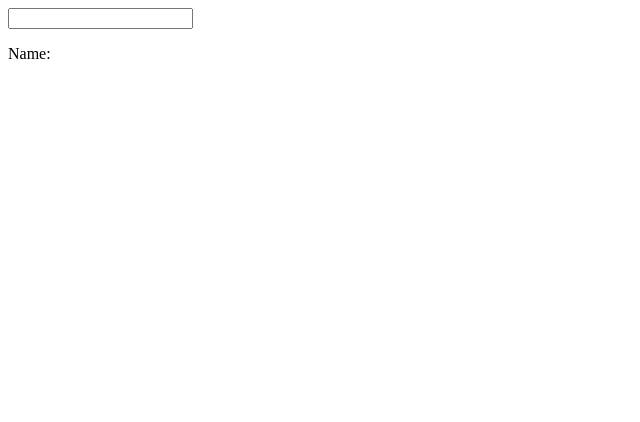
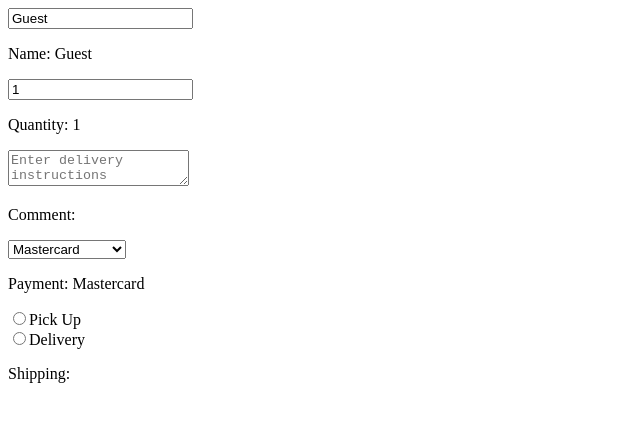
Before and after one commit to marykhodaparast/second_ReactJs, a React (Vite) app in the folder vite-project/: page / in a window 1280 px wide. Shown: the top 422 px of the page, without its empty margins (0-640 px from the left). Built offline with nearby package versions, Linux system fonts and the light colour scheme.

Commit message:
useState next part

```diff
--- a/vite-project/src/MyComponent.jsx
+++ b/vite-project/src/MyComponent.jsx
@@ -1,15 +1,76 @@
 import React, { useState } from "react";
 function MyComponent() {
-  const [name, setName] = useState("");
+  const [name, setName] = useState("Guest");
+  const [quantity, setQuantity] = useState(1);
+  const [comment,setComment] = useState();
+  const [payment, setPayment] = useState("Mastercard");
+  const [shipping, setShipping] = useState("");
 
   function handleNameChange(event){
     setName(event.target.value);
+  }
+
+  function handleQuantityChange(event){
+    setQuantity(event.target.value);
+  }
+
+  function handleCommentChange(event) {
+    setComment(event.target.value);
+  }
+
+  function handlePaymentChange(event) {
+    setPayment(event.target.value);
+  }
+
+  function handleShippingChange(event) {
+    setShipping(event.target.value);
   }
 
   return (
     <div>
       <input value={name} onChange={handleNameChange} />
       <p>Name: {name}</p>
+
+      <input value={quantity} onChange={handleQuantityChange} type="number" />
+      <p>Quantity: {quantity}</p>
+
+      <textarea
+        value={comment}
+        onChange={handleCommentChange}
+        placeholder="Enter delivery instructions"
+      ></textarea>
+      <p>Comment: {comment}</p>
+
+      <select value={payment} onChange={handlePaymentChange}>
+        <option value="">Select an option</option>
+        <option value="Visa">Visa</option>
+        <option value="Mastercard">Mastercard</option>
+        <option value="Giftcard">Giftcard</option>
+      </select>
+
+      <p>Payment: {payment}</p>
+
+      <label>
+        <input
+          type="radio"
+          value="Pick Up"
+          checked={shipping === "Pick Up"}
+          onChange={handleShippingChange}
+        />
+        Pick Up
+      </label>
+      <br/>
+      <label>
+        <input
+          type="radio"
+          value="Delivery"
+          checked={shipping === "Delivery"}
+          onChange={handleShippingChange}
+        />
+        Delivery
+      </label>
+
+      <p>Shipping: {shipping}</p>
     </div>
   );
 }
```
